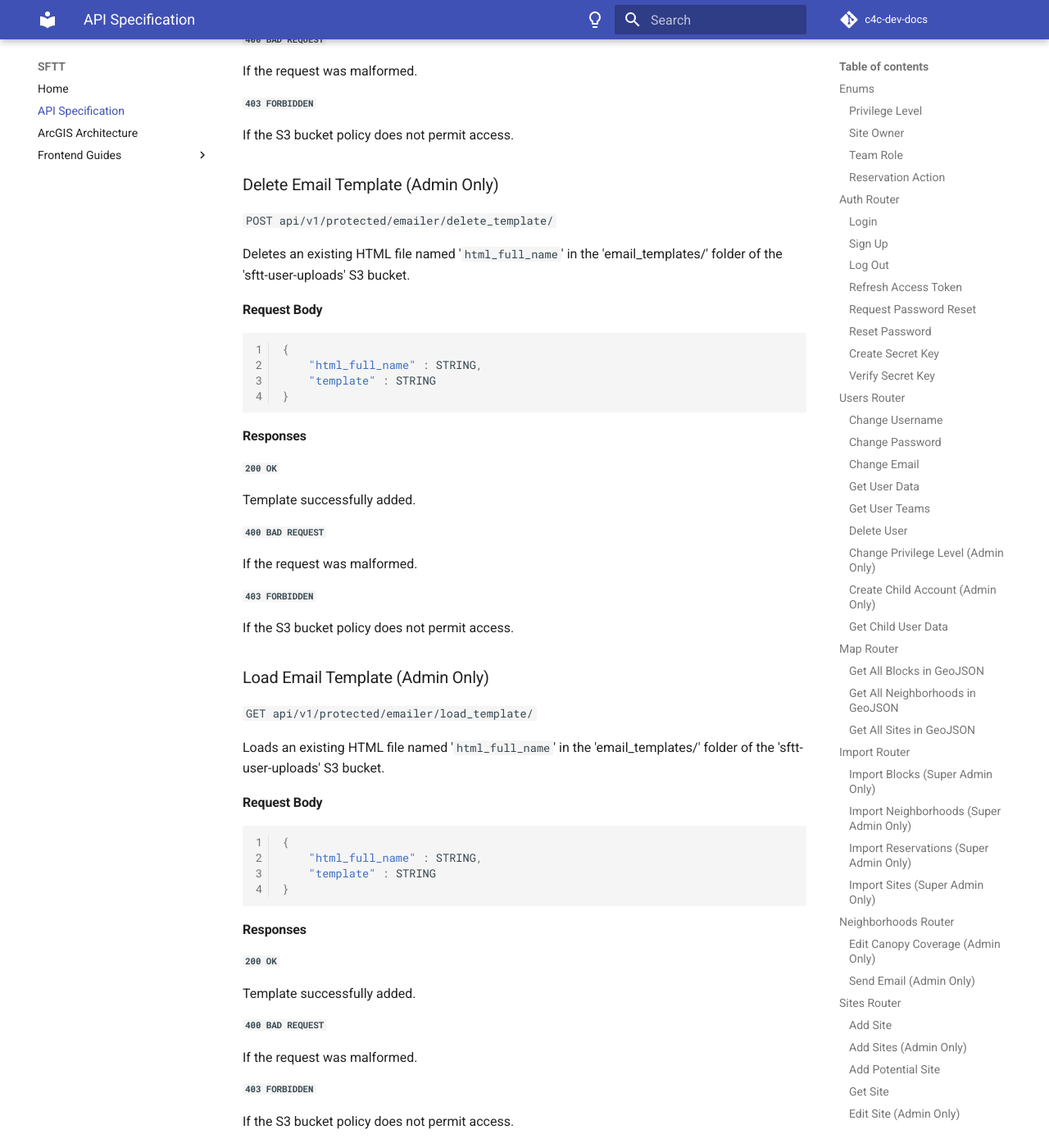
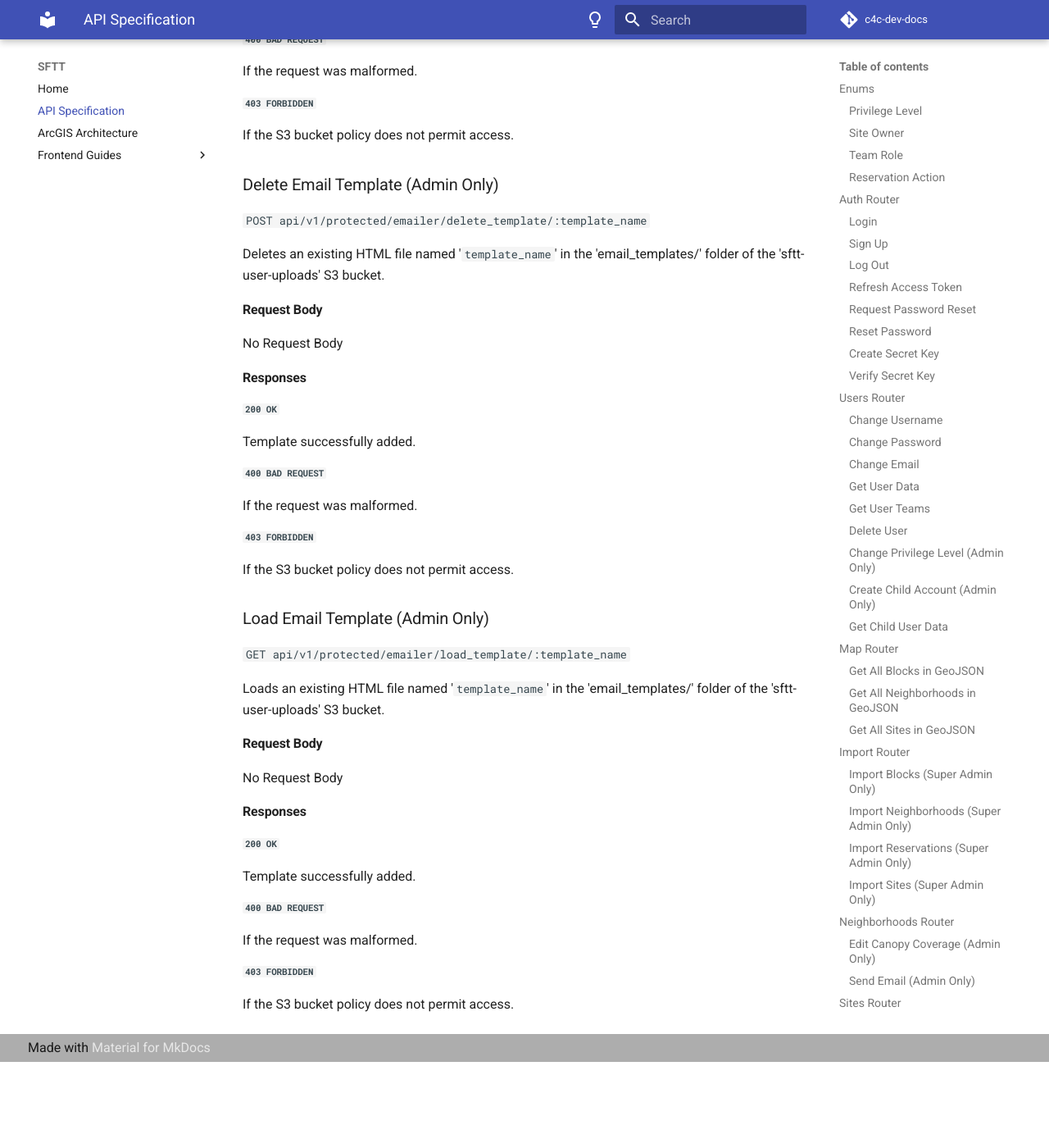
Before and after one commit to Code-4-Community/c4c-dev-docs, an MkDocs documentation site: the page built from docs/sftt/sftt-api-spec.md, in a window 1280 px wide and 1400 px high, scrolled down 63563 px. Shown: the whole window at 82% size. Built offline with MkDocs 1.6.1 and Material for MkDocs 9.7.7, drawn with Linux system fonts in a browser that asks for light colours; comment, search, counter and statistics services are not loaded; after the commit the page ends 64858 px from its top, so only the background shows below that.

Commit message:
delete and load template names path params instead of request body

````diff
--- a/docs/sftt/sftt-api-spec.md
+++ b/docs/sftt/sftt-api-spec.md
@@ -2917,18 +2917,13 @@ If the S3 bucket policy does not permit access.
 
 ### Delete Email Template (Admin Only)
 
-`POST api/v1/protected/emailer/delete_template/`
-
-Deletes an existing HTML file named '`html_full_name`' in the 'email_templates/' folder of the 'sftt-user-uploads' S3 bucket.
-
-#### Request Body
-
-```json
-{
-    "html_full_name" : STRING,
-    "template" : STRING
-}
-```
+`POST api/v1/protected/emailer/delete_template/:template_name`
+
+Deletes an existing HTML file named '`template_name`' in the 'email_templates/' folder of the 'sftt-user-uploads' S3 bucket.
+
+#### Request Body
+
+No Request Body
 
 #### Responses
 
@@ -2946,18 +2941,13 @@ If the S3 bucket policy does not permit access.
 
 ### Load Email Template (Admin Only)
 
-`GET api/v1/protected/emailer/load_template/`
-
-Loads an existing HTML file named '`html_full_name`' in the 'email_templates/' folder of the 'sftt-user-uploads' S3 bucket.
-
-#### Request Body
-
-```json
-{
-    "html_full_name" : STRING,
-    "template" : STRING
-}
-```
+`GET api/v1/protected/emailer/load_template/:template_name`
+
+Loads an existing HTML file named '`template_name`' in the 'email_templates/' folder of the 'sftt-user-uploads' S3 bucket.
+
+#### Request Body
+
+No Request Body
 
 #### Responses
 
````
